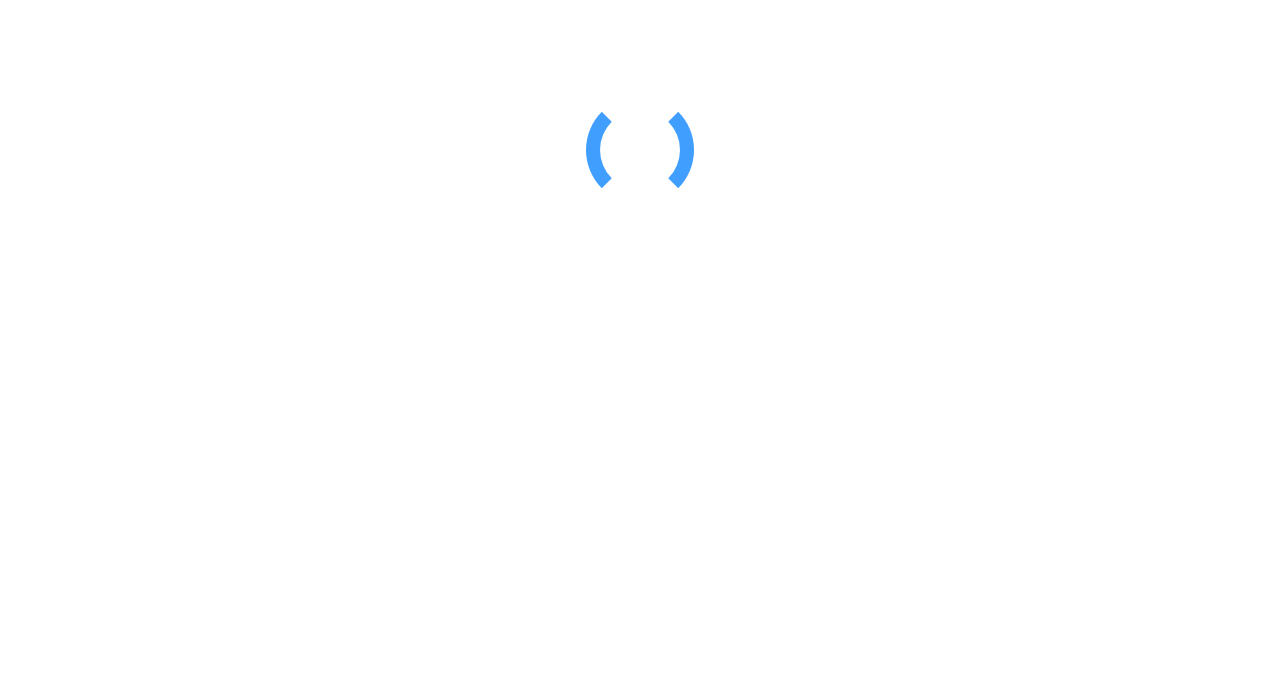
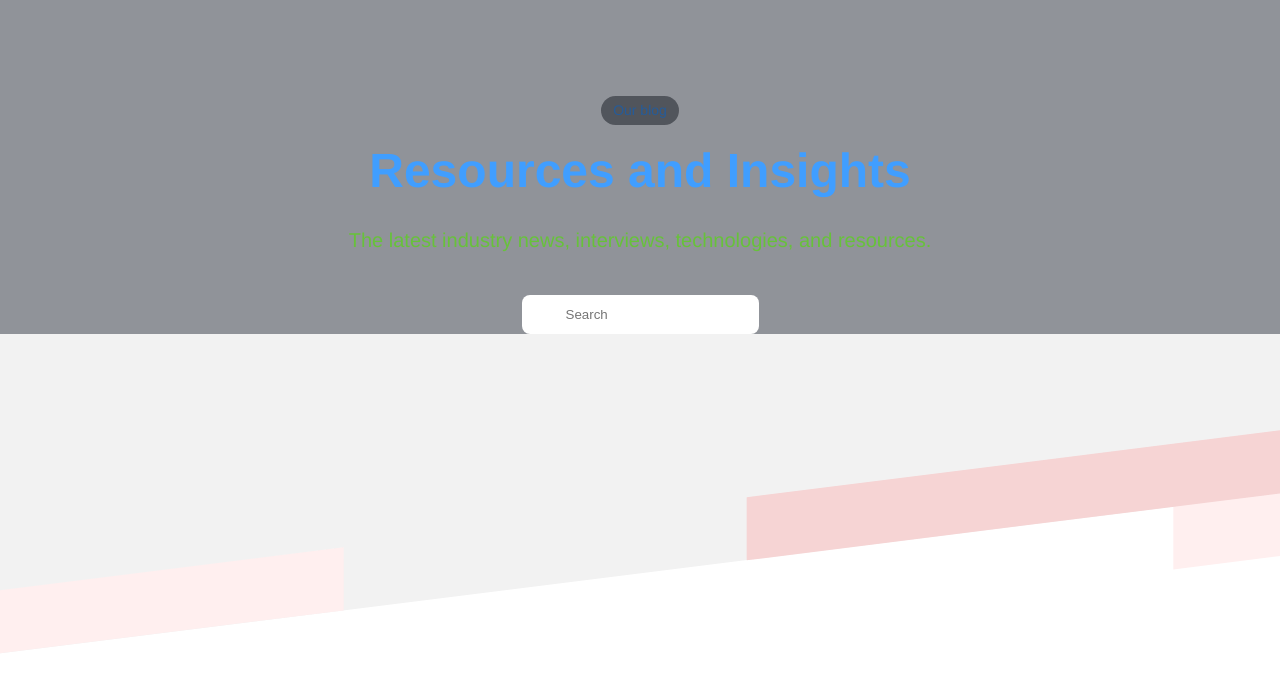
Before and after one commit to NahlaGalal/Posts-app-nuxt, a Nuxt app: page / in a window 1280 px wide. Shown: the top 692 px of the page. Built offline with nearby package versions, Linux system fonts and the light colour scheme.

Commit message:
Add home header component

```diff
--- a/app.vue
+++ b/app.vue
@@ -1,3 +1,9 @@
 <template>
   <NuxtPage />
 </template>
+
+<script setup>
+  useHead({
+    title: "Posts app"
+  })
+</script>
--- a/assets/styles/global.scss
+++ b/assets/styles/global.scss
@@ -37,4 +37,35 @@
 body {
   margin: 0;
   font-family: var(--el-font-family);
+  line-height: 1.5;
+
+  // Restore styling
+  * {
+    box-sizing: border-box;
+    margin: 0;
+    font-weight: 400;
+    border: 0;
+  }
+
+  .custom-container {
+    padding-left: 10%;
+    padding-right: 10%;
+
+    @media screen and (max-width: 768px) {
+      padding-left: 16px;
+      padding-right: 16px;
+    }
+  }
+
+  .strict-lines {
+    display: -webkit-box;
+    -webkit-line-clamp: 3;
+    -webkit-box-orient: vertical;
+    overflow: hidden;
+    text-overflow: ellipsis;
+  }
+
+  .strict-lines--one {
+    -webkit-line-clamp: 1;
+  }
 }
--- /dev/null
+++ b/components/Posts/Header.vue
@@ -0,0 +1,109 @@
+<template>
+  <el-header class="custom-container Header">
+    <p data-test="blog-tag" class="Header__tag">Our blog</p>
+
+    <!-- Heading of posts page -->
+    <h1 data-test="main-header" class="Header__heading">
+      Resources and Insights
+    </h1>
+    <h2 data-test="sub-header" class="Header__heading--sub">
+      The latest industry news, interviews, technologies, and resources.
+    </h2>
+
+    <!-- Search input  -->
+    <div class="Header__search">
+      <input type="search" placeholder="Search" name="search" data-test="search-input" v-model="search"
+        class="Header__search__input" />
+      <span class="Header__search__left">
+        <!-- <FiSearch className="text-greyColor w-5 h-5" /> -->
+      </span>
+    </div>
+
+    <!-- Span for background only  -->
+    <span aria-hidden class="Header__background">
+      <img src="../../assets/images/bg-pattern.svg" alt="background pattern" class="Header__background__img" />
+    </span>
+  </el-header>
+</template>
+
+<script setup>
+import { ref } from "vue";
+
+const search = ref("");
+</script>
+
+<style lang="scss">
+.Header {
+  position: relative;
+  height: auto;
+  padding-top: 96px;
+  padding-bottom: 96px;
+  background-color: var(--el-color-info);
+
+  &__tag {
+    font-size: 14px;
+    font-weight: 500;
+    padding: 4px 12px;
+    color: var(--el-color-primary);
+    background-color: var(--el-color-info);
+    mix-blend-mode: multiply;
+    border-radius: 16px;
+    width: max-content;
+    margin: 0 auto;
+  }
+
+  &__heading {
+    font-size: 36px;
+    line-height: 60px;
+    font-weight: 600;
+    color: var(--el-color-primary);
+    text-align: center;
+    margin-top: 16px;
+    margin-bottom: 24px;
+
+    @media (min-width: 640px) {
+      font-size: 48px;
+    }
+
+    &--sub {
+      font-size: 20px;
+      color: var(--el-color-success);
+      text-align: center;
+    }
+  }
+
+  &__search {
+    position: relative;
+    width: max-content;
+    max-width: 100%;
+    margin: 40px auto 0;
+
+    &__input {
+      max-width: 100%;
+      padding: 12px 16px 12px 44px;
+      color: var(--el-text-color-primary);
+      border-radius: 8px;
+
+      @media (min-width: 640px) {
+        max-width: 320px;
+      }
+    }
+
+    &__left {
+      position: absolute;
+      top: 12px;
+      left: 16px;
+    }
+  }
+
+  &__background {
+    position: absolute;
+    left: 0;
+    width: 100%;
+
+    &__img {
+      width: 100%;
+    }
+  }
+}
+</style>
--- a/pages/index.vue
+++ b/pages/index.vue
@@ -1,15 +1,10 @@
-<template lang="">
-  <div>
-    <Loading />
-  </div>
+<template>
+  <PostsHeader />
 </template>
 
-<script>
-export default {
-
-}
+<script setup>
 </script>
 
-<style lang="">
+<style lang="scss">
 
 </style>
```
Also changed, not shown: assets/images/bg-pattern.svg (added), 1 other file (tests, documents, lock files or other folders).
